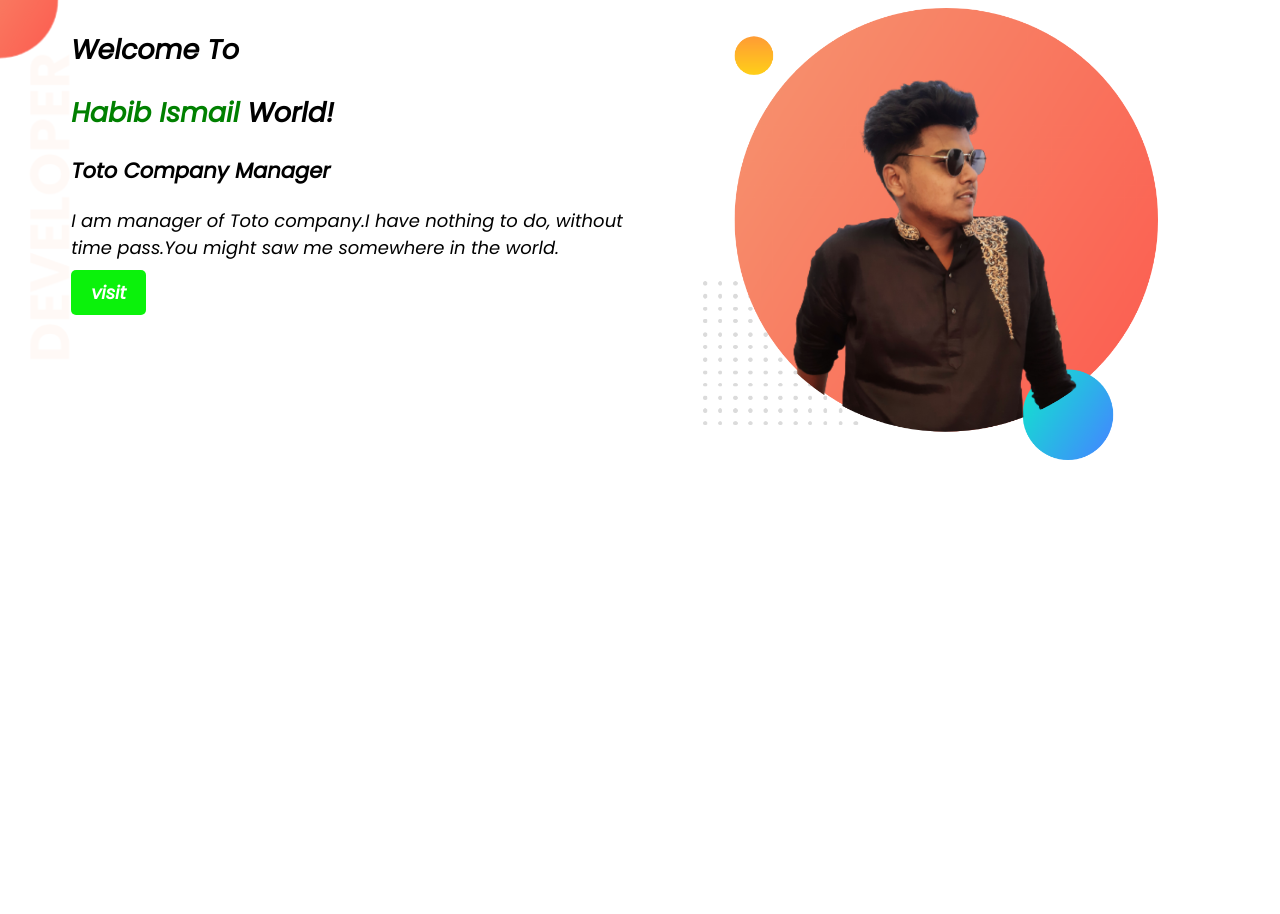
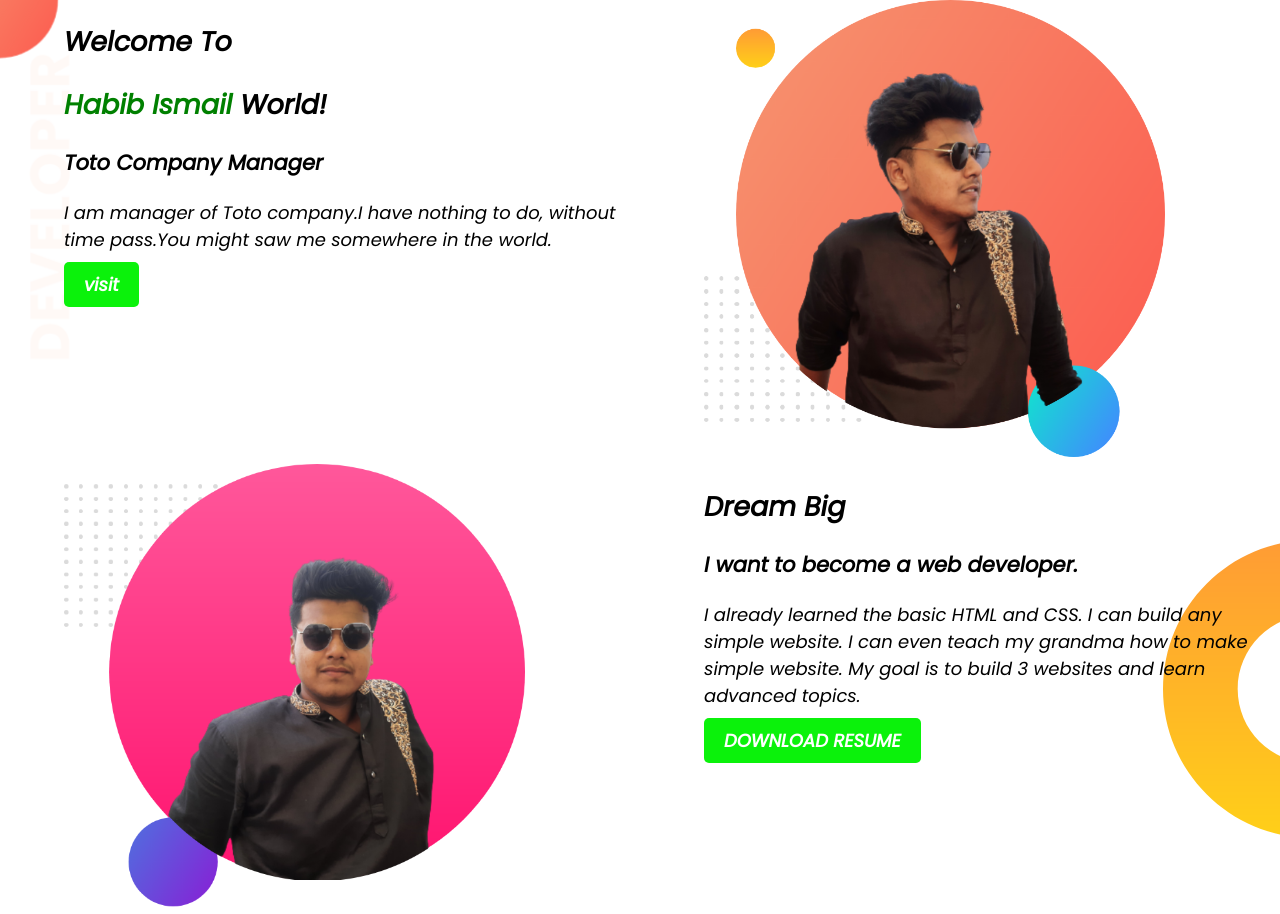
Before and after one commit to habibismail/developer-portfolio, a plain HTML site: page index.html in a window 1280 px wide. Before the commit the page ends 800 px from the top, so only its background shows below. Drawn offline with Linux system fonts and the light colour scheme.

Commit message:
section-2 added

```diff
--- a/index.html
+++ b/index.html
@@ -14,7 +14,7 @@
 </head>
 
 <body>
-    <section>
+    <section class="top-banner">
         <div class="half-width">
             <h1>Welcome To </h1>
             <h1><span class="my-name"> Habib Ismail</span> World!</h1>
@@ -28,6 +28,25 @@
             <img src="images/habib.png" alt="picture of manager">
         </div>
     </section>
+    <section class="big-dream">
+        <div class="half-width">
+            <img src="images/habib2.png" alt="my-photo">
+        </div>
+        <div class="half-width">
+            <h1>Dream Big</h1>
+            <h3> I want to become a web developer.</h3>
+            <p>
+                I already learned the basic HTML and CSS. I can build any simple website. I can even teach my grandma
+                how to make simple website. My goal is to build 3 websites and learn advanced topics.
+            </p>
+            <a class="link-button" target="-blank" href="">DOWNLOAD RESUME </a>
+
+        </div>
+
+
+
+
+    </section>
 </body>
 
 </html>
--- a/style.css
+++ b/style.css
@@ -1,8 +1,8 @@
 body {
     font-family: 'Poppins', sans-serif;
     font-size: large;
-    background-image: url("images/top-banner.png");
-    background-repeat: no-repeat;
+    margin: 0;
+
 }
 
 .my-name {
@@ -30,3 +30,14 @@ section {
     color: white;
     font-weight: 700;
 }
+
+.top-banner {
+    background-image: url("images/top-banner.png");
+    background-repeat: no-repeat;
+}
+
+.big-dream {
+    background-image: url(images/dream-bg.png);
+    background-repeat: no-repeat;
+    background-position: right;
+}
```
Also changed, not shown: images/habib2.png (added).
